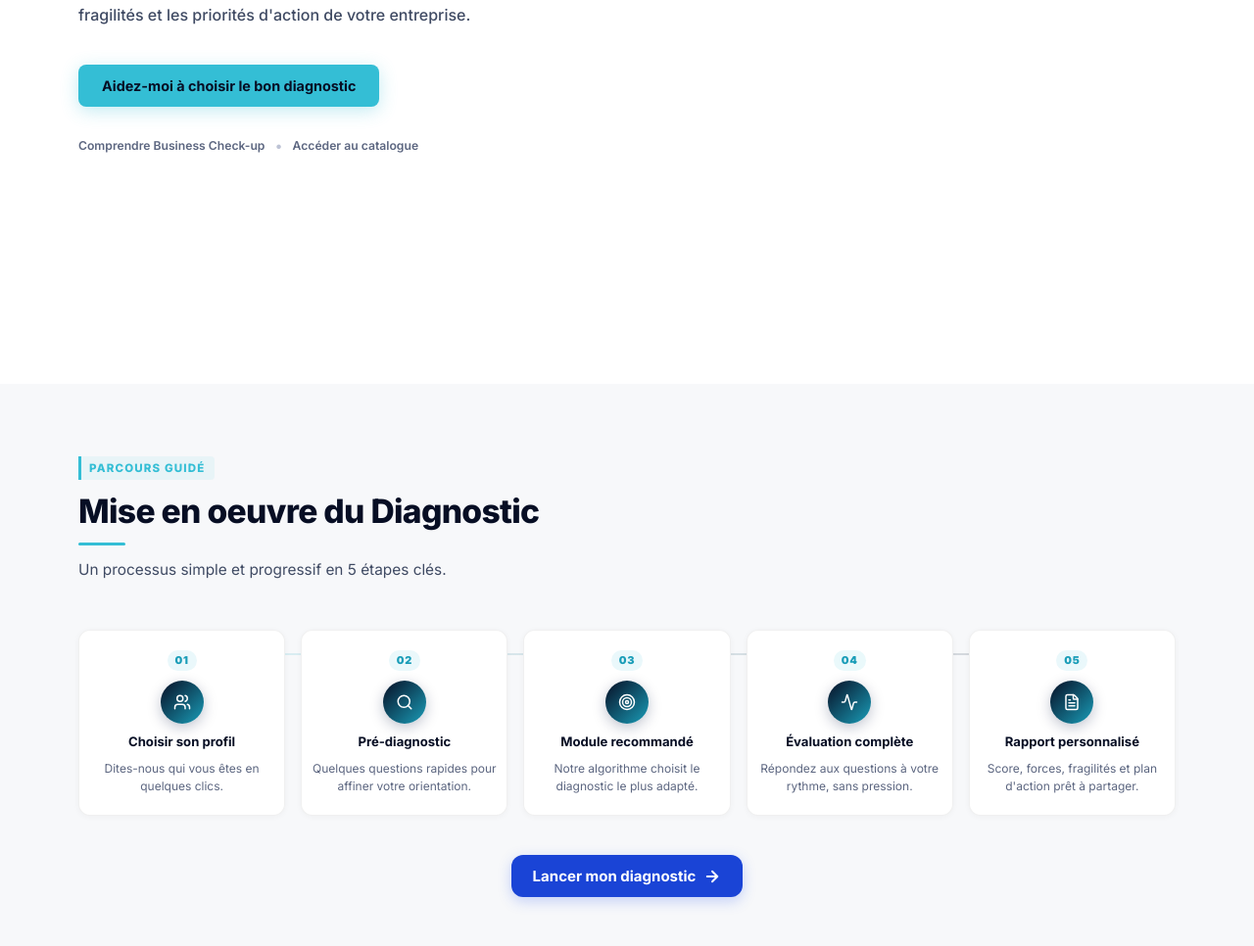
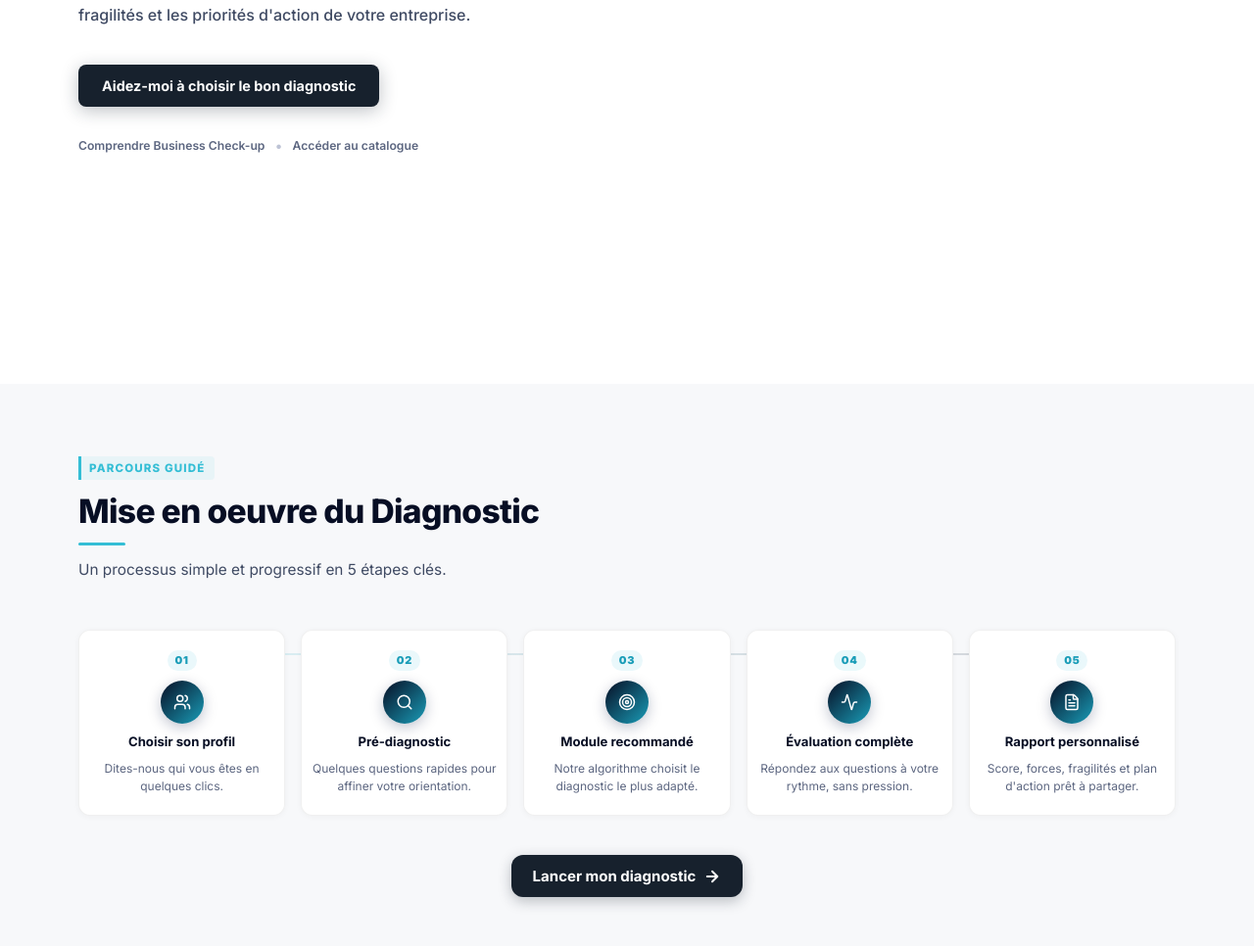
Before and after one commit to josuefox123/business_check_up, a React (Vite) app: page / in a window 1280 px wide. Shown: the part 408-1374 px from the top of the page at 98% size. Built offline with nearby package versions, Linux system fonts and the light colour scheme; no server answers.

Commit message:
design: apply Bleu crepuscule #17212D to Aidez-moi, Lancer diagnostic, and Voir diagnostics buttons

```diff
--- a/src/components/screens/LandingPage.css
+++ b/src/components/screens/LandingPage.css
@@ -102,8 +102,8 @@
   display: inline-flex;
   align-items: center;
   gap: 8px;
-  background: var(--color-accent, #34BED5);
-  color: var(--color-primary, #070E24);
+  background: var(--color-dusk);
+  color: #ffffff;
   font-family: var(--font);
   font-size: 0.9rem;
   font-weight: 700;
@@ -112,14 +112,14 @@
   border: none;
   cursor: pointer;
   transition: all 0.2s ease;
-  box-shadow: 0 4px 18px rgba(52, 190, 213, 0.3);
+  box-shadow: 0 4px 18px rgba(23, 33, 45, 0.28);
   white-space: nowrap;
 }
 
 .lp-btn-primary:hover {
-  background: var(--color-accent-dark, #1A9DB8);
+  background: #0f1820;
   transform: translateY(-1px);
-  box-shadow: 0 6px 24px rgba(52, 190, 213, 0.42);
+  box-shadow: 0 6px 24px rgba(23, 33, 45, 0.38);
 }
 
 .lp-btn-outline {
@@ -376,8 +376,8 @@
   align-items: center;
   justify-content: center;
   gap: 8px;
-  background: var(--color-accent);
-  color: var(--color-primary);
+  background: var(--color-dusk);
+  color: #ffffff;
   font-family: var(--font);
   font-size: 0.9375rem;
   font-weight: 700;
@@ -387,15 +387,15 @@
   cursor: pointer;
   transition: all 0.2s ease;
   white-space: nowrap;
-  box-shadow: 0 4px 18px rgba(52, 190, 213, 0.35);
+  box-shadow: 0 4px 18px rgba(23, 33, 45, 0.28);
   text-decoration: none;
   width: 100%;
 }
 
 .hero-cta-primary:hover {
-  background: var(--color-accent-dark);
+  background: #0f1820;
   transform: translateY(-1px);
-  box-shadow: 0 6px 24px rgba(52, 190, 213, 0.45);
+  box-shadow: 0 6px 24px rgba(23, 33, 45, 0.38);
 }
 
 /* ── HERO LINK BUTTONS ── */
@@ -496,8 +496,8 @@
   display: inline-flex;
   align-items: center;
   gap: 8px;
-  background: var(--color-blue);
-  color: #fff;
+  background: var(--color-dusk);
+  color: #ffffff;
   font-family: var(--font);
   font-size: 0.9375rem;
   font-weight: 700;
@@ -507,14 +507,14 @@
   cursor: pointer;
   transition: all 0.2s ease;
   white-space: nowrap;
-  box-shadow: 0 4px 14px rgba(38, 89, 242, 0.25);
+  box-shadow: 0 4px 14px rgba(23, 33, 45, 0.28);
   text-decoration: none;
 }
 
 .hero-cta-primary:hover {
-  background: #1d4ed8;
+  background: #0f1820;
   transform: translateY(-1px);
-  box-shadow: 0 6px 20px rgba(38, 89, 242, 0.35);
+  box-shadow: 0 6px 20px rgba(23, 33, 45, 0.38);
 }
 
 .hero-cta-secondary {
--- a/src/components/screens/LandingPage.jsx
+++ b/src/components/screens/LandingPage.jsx
@@ -158,7 +158,7 @@ export const LandingPage = ({ onStart, onLearnMore, onGoToCatalog }) => {
           </div>
 
           <div style={{ textAlign: 'center', marginTop: '36px' }}>
-            <Button variant="outline" onClick={onGoToCatalog}>
+            <Button variant="primary" onClick={onGoToCatalog}>
               Voir tous les diagnostics <ArrowRight size={16} />
             </Button>
           </div>
```
